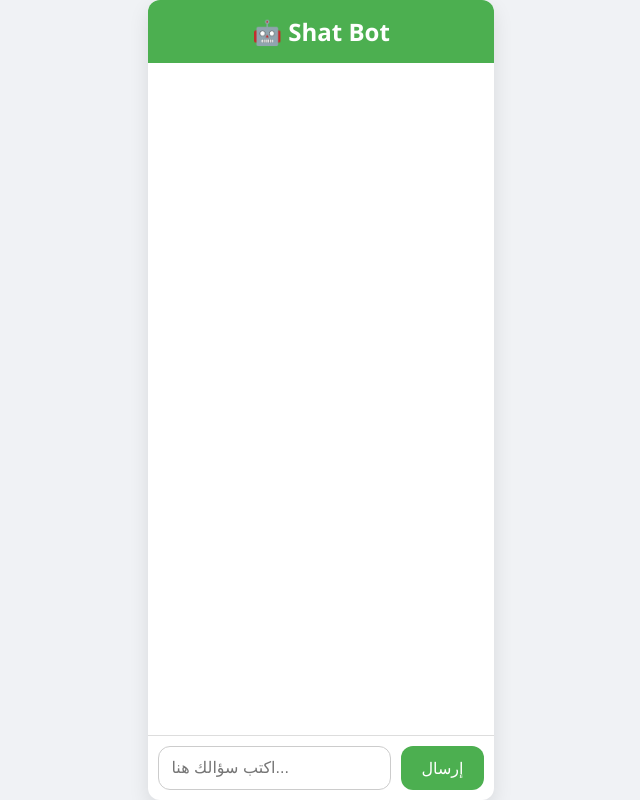
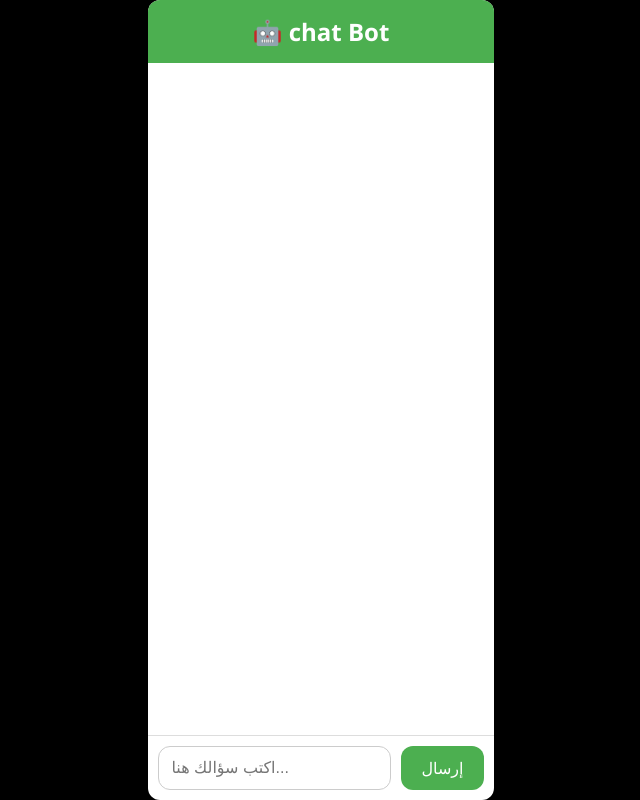
Before and after one commit to mphamedm/Chat-boot, a Flask app: page / in a window 1280 px wide. Shown: the whole page, without its empty margins (319-959 px from the left). Run offline with Flask 3, Linux system fonts and the light colour scheme; some libraries are stand-ins or nearby versions.

Commit message:
Update index.html

```diff
--- a/templates/index.html
+++ b/templates/index.html
@@ -11,7 +11,7 @@
     padding: 0;
     height: 100%;
     font-family: "Segoe UI", Tahoma, Geneva, Verdana, sans-serif;
-    background: #f0f2f5;
+    background: black ;
     display: flex;
     justify-content: center;
     align-items: center;
@@ -105,7 +105,7 @@
 </head>
 <body>
 <div id="chat">
-  <div id="header">🤖 Shat Bot</div>
+  <div id="header">🤖 chat Bot</div>
   <div id="messages"></div>
 
   <!-- إدخال السؤال -->
```
